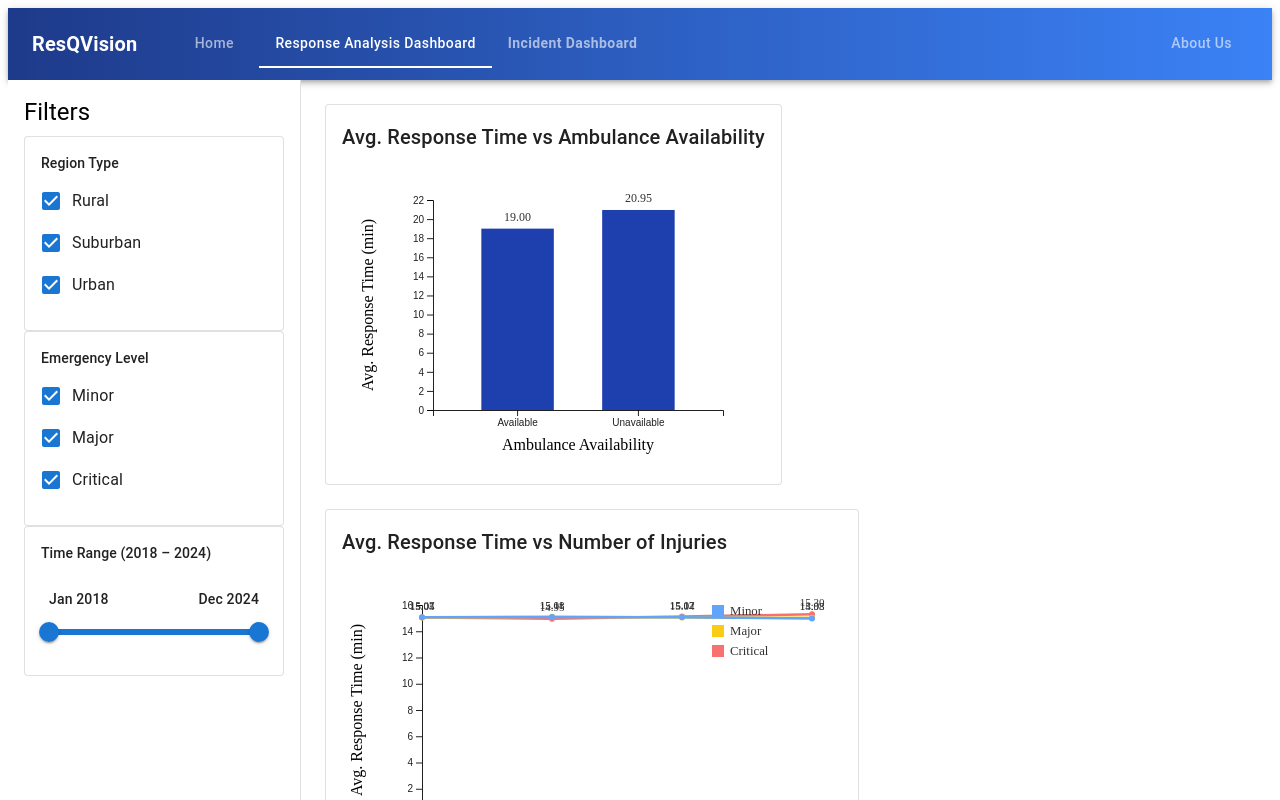
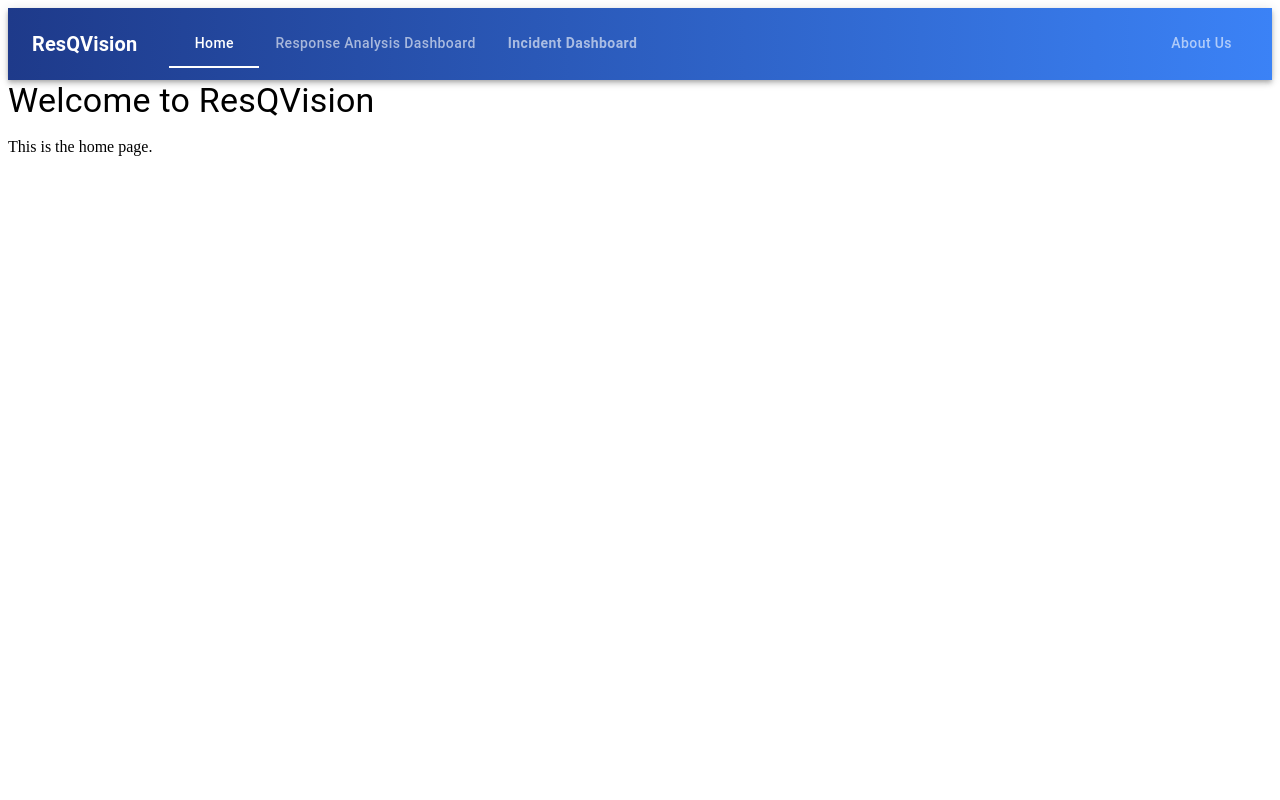
Before and after one commit to ShaunakJoshi1407/ResQVision, a React (Vite) app in the folder resqvision/: page / in a window 1280 px wide. Shown: the top 800 px of the page. Built offline with nearby package versions, Linux system fonts and the light colour scheme.

Commit message:
Change the default state to home page

```diff
--- a/resqvision/src/App.jsx
+++ b/resqvision/src/App.jsx
@@ -39,7 +39,7 @@ function AboutPage() {
 }
 
 function App() {
-  const [activeTab, setActiveTab] = useState('response');
+  const [activeTab, setActiveTab] = useState('home');
 
   const renderContent = () => {
     switch (activeTab) {
```
